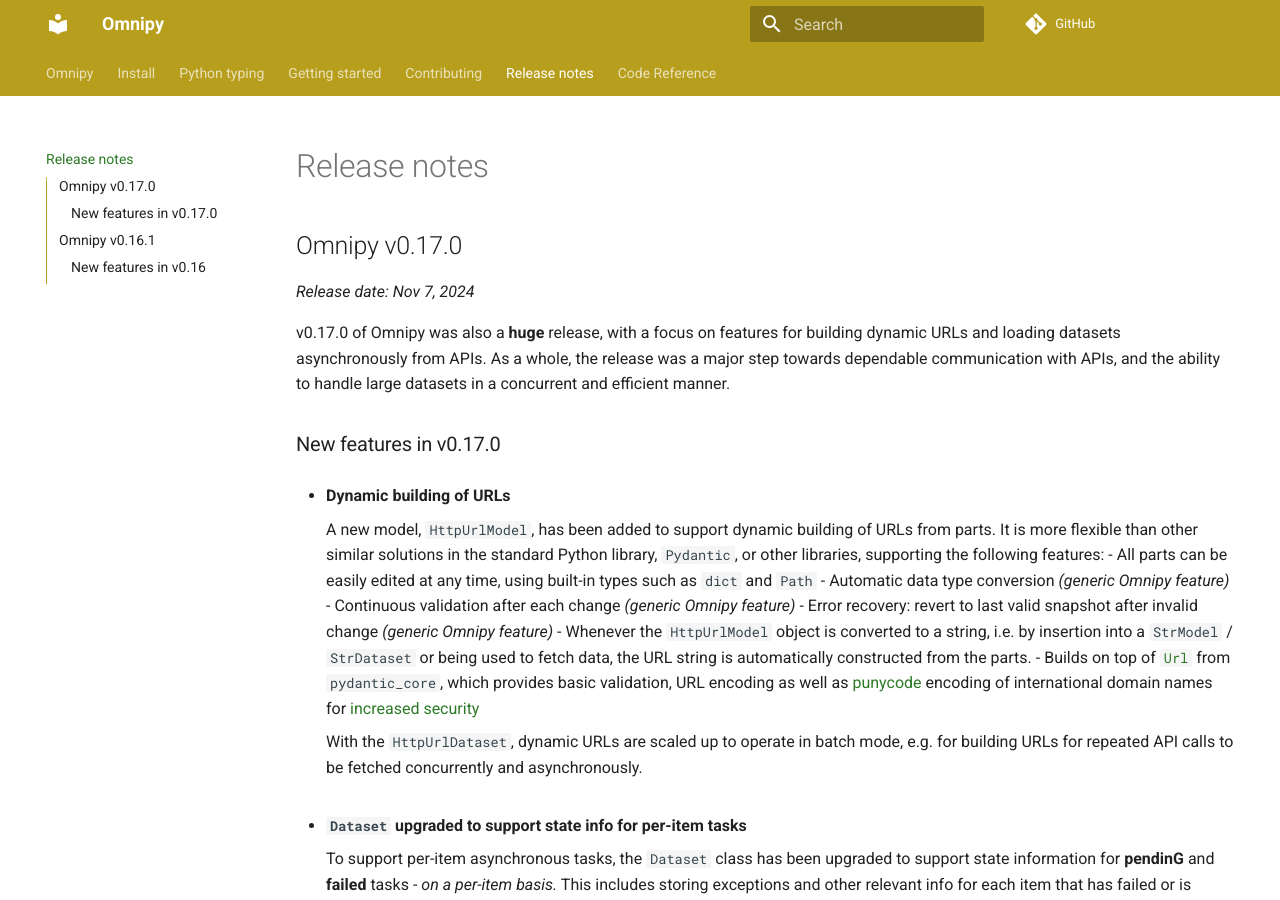
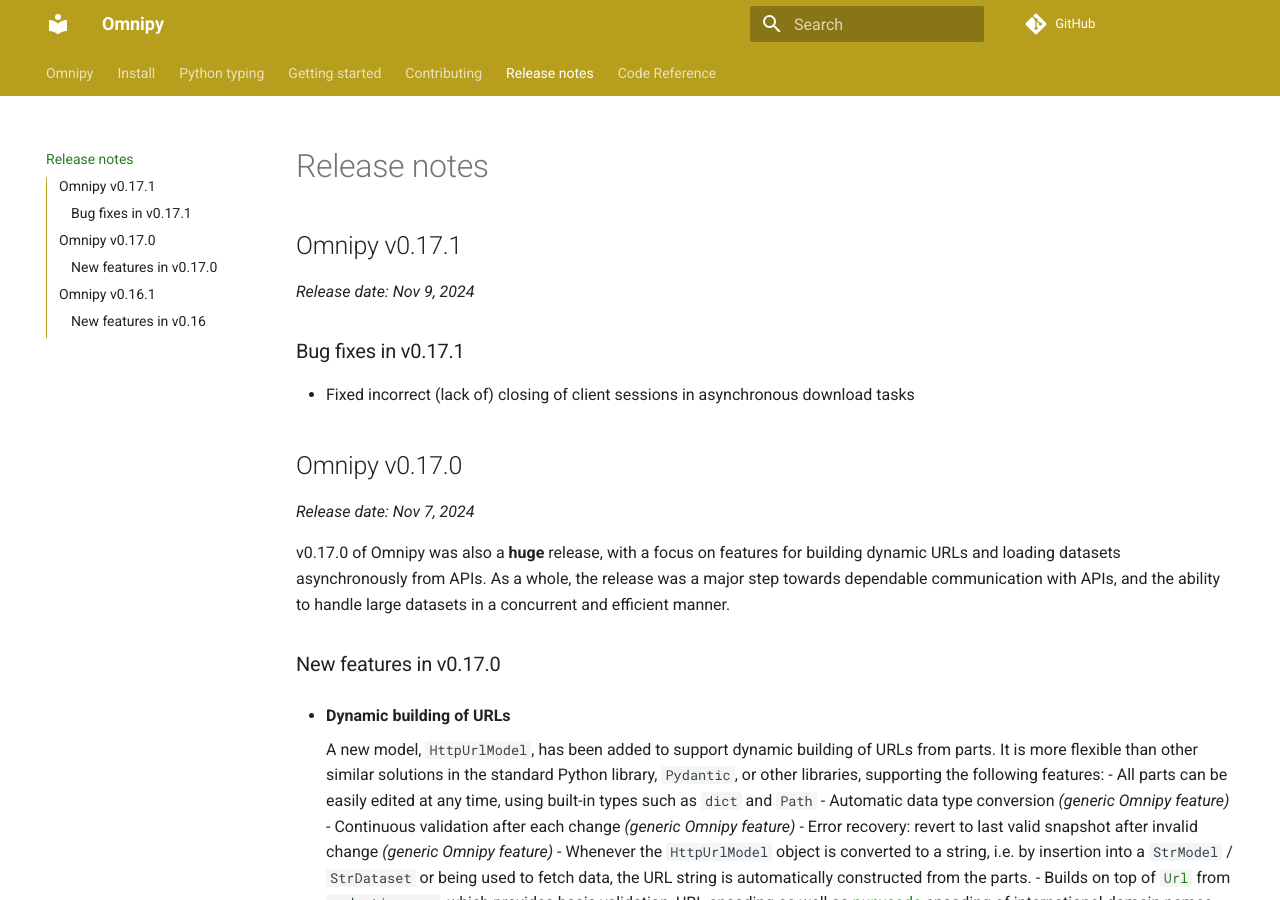
Before and after one commit to fairtracks/omnipy, an MkDocs documentation site: the page built from docs/release_notes.md, in a window 1280 px wide and 900 px high. Built offline with MkDocs 1.6.1 and Material for MkDocs 9.7.7, drawn with Linux system fonts in a browser that asks for light colours; comment, search, counter and statistics services are not loaded.

Commit message:
Added release notes for v0.17.1(after the fact)

```diff
--- a/docs/release_notes.md
+++ b/docs/release_notes.md
@@ -1,3 +1,11 @@
+## Omnipy v0.17.1
+
+_Release date: Nov 9, 2024_
+
+### Bug fixes in v0.17.1
+
+- Fixed incorrect (lack of) closing of client sessions in asynchronous download tasks
+
 ## Omnipy v0.17.0
 
 _Release date: Nov 7, 2024_
```
